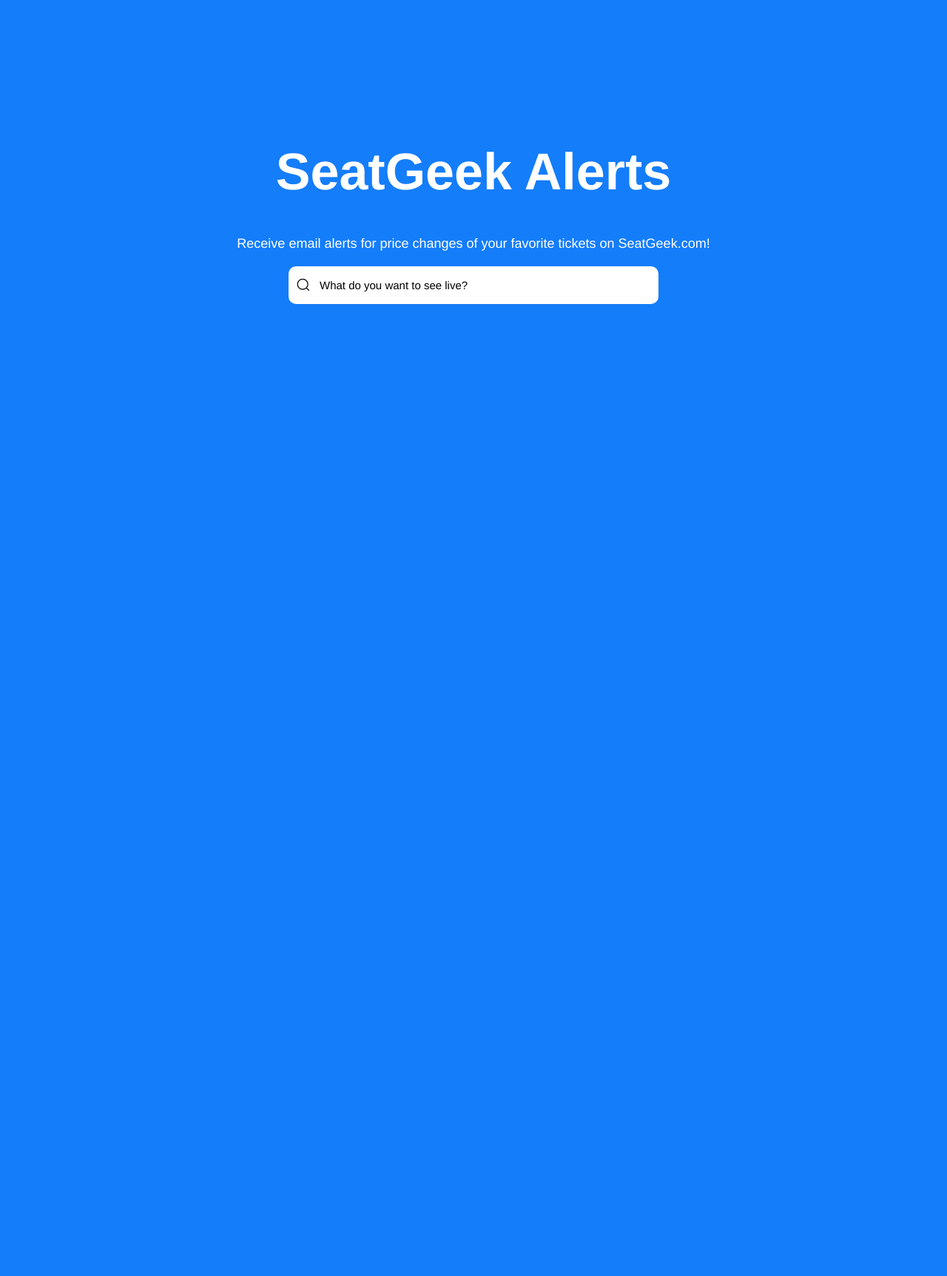
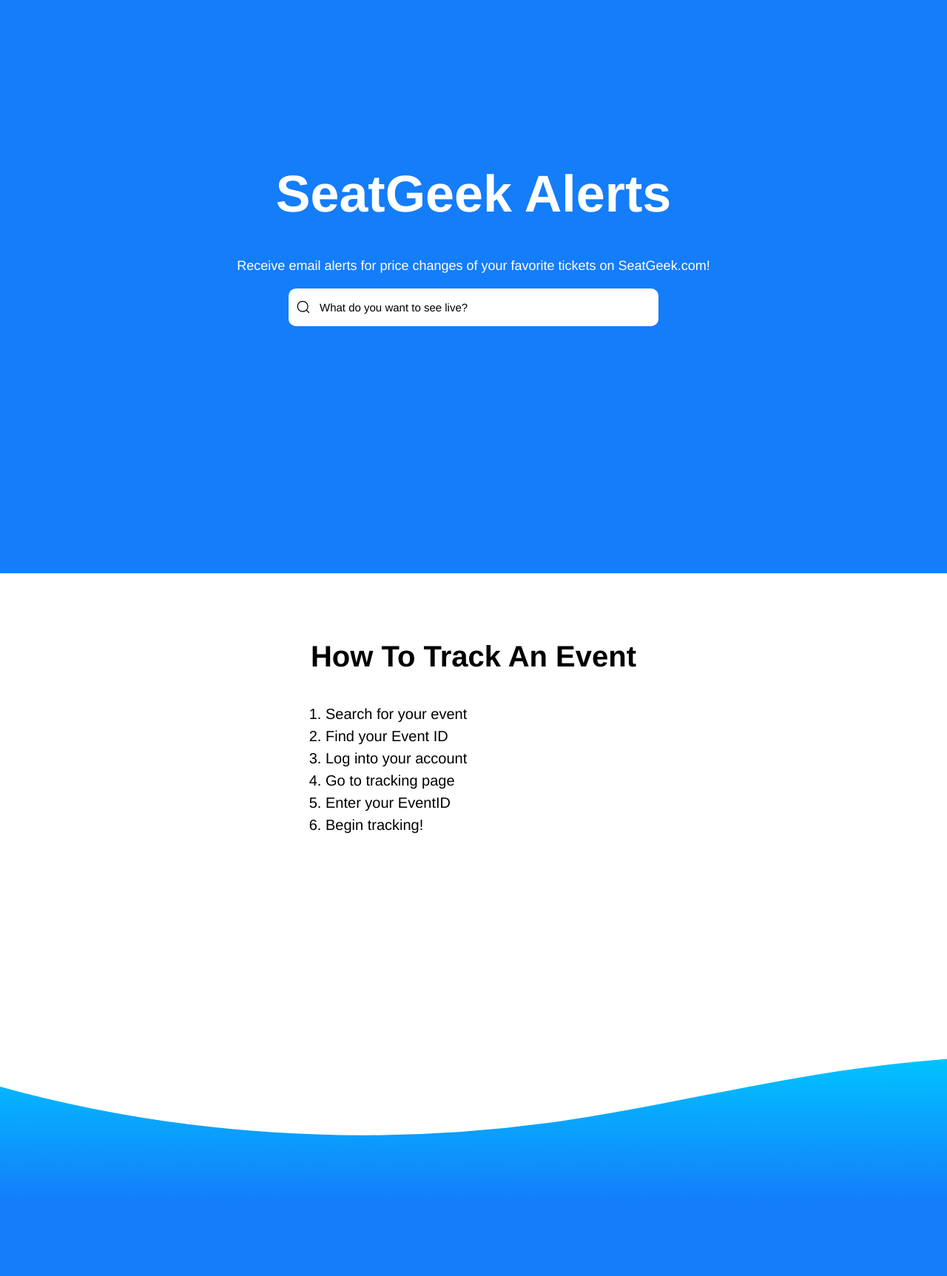
Before and after one commit to jakemarsdenn/SeatGeek-Alerts, a Flask app: page / in a window 1280 px wide. Shown: the part 75-1800 px from the top of the page at 74% size. Before the commit the page ends 486 px from the top, so only its background shows below. Run offline with Flask 3, Linux system fonts and the light colour scheme.

Commit message:
homepage improvements

```diff
--- a/static/css/index.css
+++ b/static/css/index.css
@@ -1,10 +1,19 @@
+h3 {
+    color: black;
+    font-family: var(--myfont);
+    font-size: 40px;
+    text-align: center;
+}
+
 .container {
     text-align: center;
     position: relative;
-    margin-top: 220px;
-    height: 100vh;
+    margin-top: 250px;
+    margin-bottom: 300px;
+    height: 300px;
 }
-.inputContainer {
+
+.input-container {
     display: flex;
     justify-content: center;
     align-items: center;
@@ -12,7 +21,7 @@
     max-width: 500px;
 }
 
-.inputWrapper {
+.input-wrapper {
     position: relative;
     width: 100%;
     display: flex;
@@ -59,3 +68,46 @@
     height: 20px;
     fill: black;
 }
+
+.instructions-container {
+    text-align: left;
+    width: 100%;
+    background-color: rgb(255, 255, 255);
+    height: 800px;
+    padding-top: 50px;
+    position: relative;
+    margin-bottom: 100px;
+}
+
+.instructions-content {
+    text-align: left;
+    margin-left: 400px;
+    margin-right: 400px;
+}
+
+ol li {
+    font-family: var(--myfont);
+    font-size: 20px; /* Set font size */
+    font-weight: 300; /* Set font weight */
+    line-height: 1.5; /* Set line height for readability */
+}
+
+.shape-divider-bottom {
+    position: absolute;
+    bottom: 0;
+    width: 100%;
+    overflow: hidden;
+    line-height: 0;
+    background: linear-gradient(to bottom, #00c6ff, var(--softblue));
+}
+
+.shape-divider-bottom svg {
+    position: relative;
+    display: block;
+    width: calc(216% + 1.3px);
+    height: 202px;
+}
+
+.shape-divider-bottom .shape-fill {
+    fill: #FFFFFF;
+}
--- a/static/css/style.css
+++ b/static/css/main.css
@@ -43,6 +43,7 @@ p {
   display: flex;
   justify-content: space-between;
   align-items: center;
+  z-index: 1000; /* appears on top of all elements */
 }
 
 .links {
--- a/templates/base.html
+++ b/templates/base.html
@@ -5,7 +5,7 @@
     <meta http-equiv="X-UA-Compatible" content="IE=Edge">
     <link rel="icon" type="image/x-icon" href="../static/media/favicon.ico">
     <meta name="viewport" content="width=device-width, initial-scale=1.0">
-    <link rel="stylesheet" href="../static/css/style.css">
+    <link rel="stylesheet" href="../static/css/main.css">
     <title>{% block title %}SeatGeek Alerts{% endblock %}</title>
     <!-- Header  -->
     <div class="header">
--- a/templates/index.html
+++ b/templates/index.html
@@ -9,8 +9,8 @@
         <p>Receive email alerts for price changes of your favorite tickets on SeatGeek.com!</p>
         <!-- Search bar -->
         <form action="/events" onsubmit="getEvents()" method="post">
-            <div class="inputContainer">
-                <div class="inputWrapper">
+            <div class="input-container">
+                <div class="input-wrapper">
                     <input required="required" id="inputField" name="inputField" placeholder="What do you want to see live?" type="text">
                     <svg class="icon" aria-hidden="true" viewBox="0 0 24 24">
                         <g>
@@ -21,4 +21,22 @@
             </div>
         </form>
     </div>
+    <div class="instructions-container">
+        <div class="instructions-content">
+            <h3 style="text-align: center">How To Track An Event</h3>
+            <ol>
+                <li>Search for your event</li>
+                <li>Find your Event ID</li>
+                <li>Log into your account</li>
+                <li>Go to tracking page</li>
+                <li>Enter your EventID</li>
+                <li>Begin tracking!</li>
+            </ol>
+        </div>
+        <div class="shape-divider-bottom">
+            <svg data-name="Layer 1" xmlns="http://www.w3.org/2000/svg" viewBox="0 0 1200 120" preserveAspectRatio="none">
+                <path d="M321.39,56.44c58-10.79,114.16-30.13,172-41.86,82.39-16.72,168.19-17.73,250.45-.39C823.78,31,906.67,72,985.66,92.83c70.05,18.48,146.53,26.09,214.34,3V0H0V27.35A600.21,600.21,0,0,0,321.39,56.44Z" class="shape-fill"></path>
+            </svg>
+        </div>
+    </div>
 {% endblock %}
```
